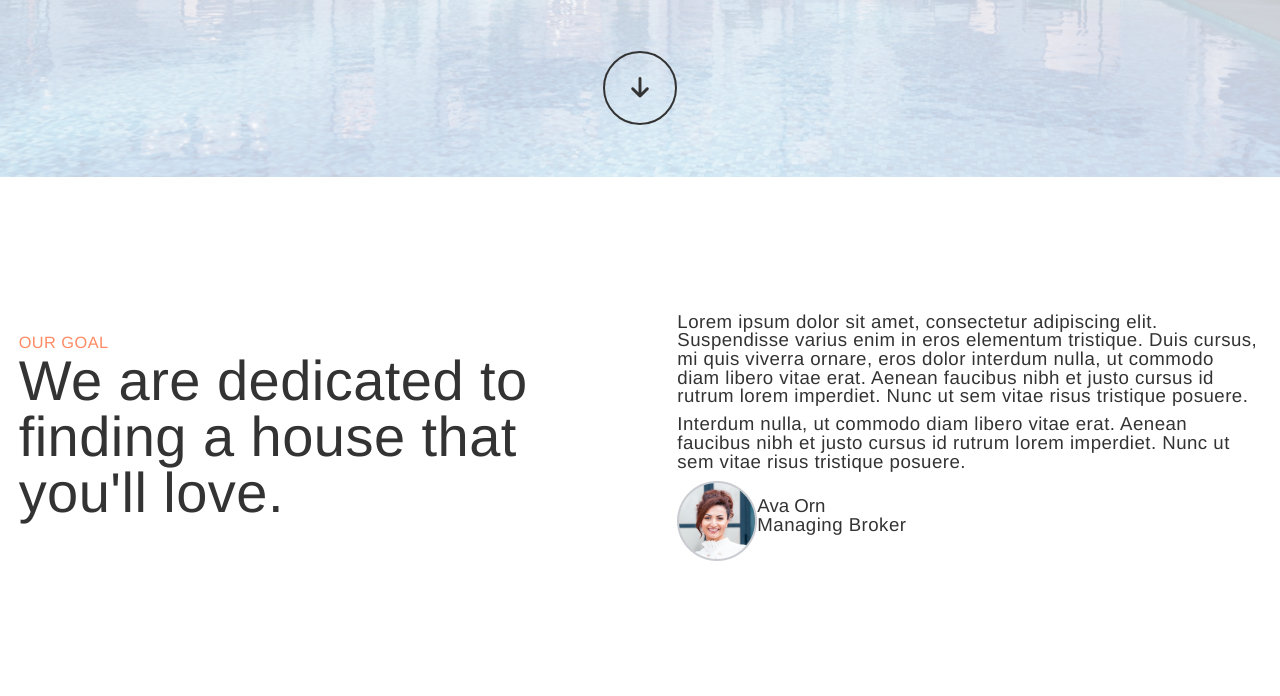
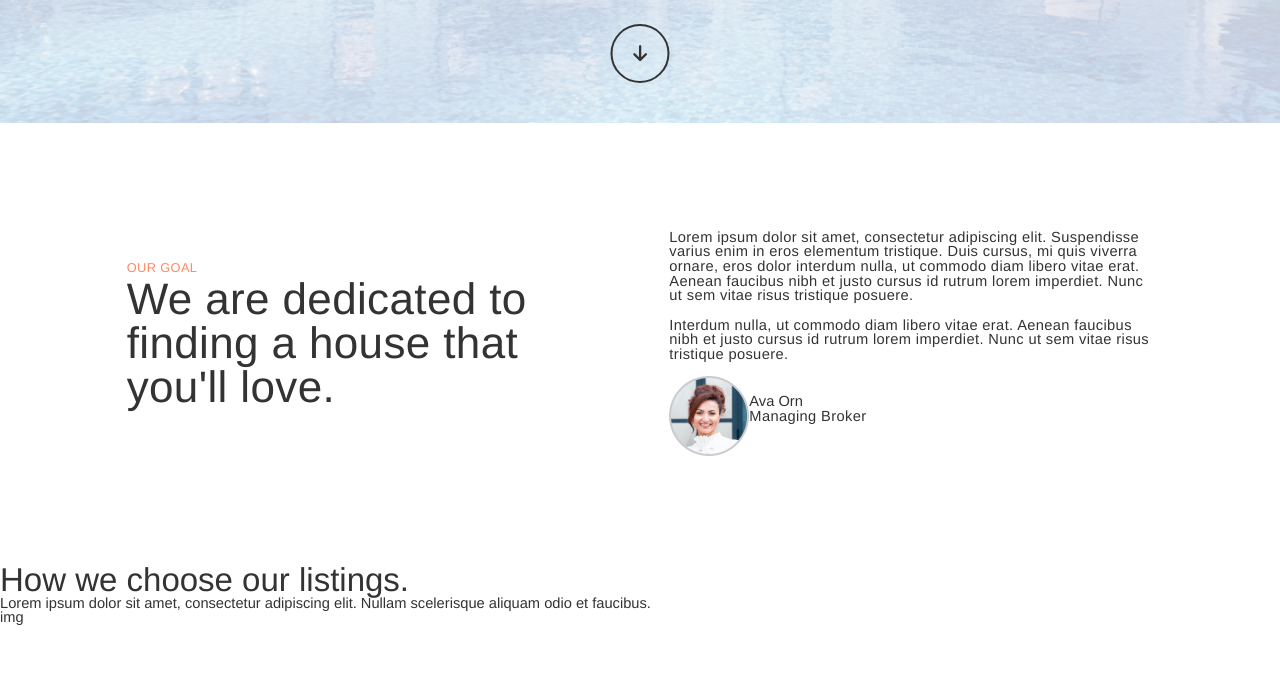
Before and after one commit to sophorey/estate, a website built with webpack: page src/index.html in a window 1280 px wide. Shown: the part 537-1233 px from the top of the page. After the commit the page ends 1162 px from the top, so only its background shows below. Built offline with nearby package versions, Linux system fonts and the light colour scheme.

Commit message:
fix: convert px to pt

```diff
--- a/src/index.html
+++ b/src/index.html
@@ -128,6 +128,16 @@
         </div>
     </section>
 
+    <section id="requirements">
+        <h3>How we choose our listings.</h3>
+        <p>Lorem ipsum dolor sit amet, consectetur
+            adipiscing elit. Nullam scelerisque aliquam odio
+            et faucibus.</p>
+        <section class="requirements__preview">
+            img
+        </section>
+    </section>
+
     <script src="./index.js"></script>
 </body>
 
--- a/src/sass/base/_page.scss
+++ b/src/sass/base/_page.scss
@@ -1,6 +1,6 @@
 html,
 body {
-  min-width: 320px;
+  min-width: 240pt;
 }
 
 html {
--- a/src/sass/base/_typography.scss
+++ b/src/sass/base/_typography.scss
@@ -3,24 +3,24 @@
 html,
 input {
   color: var(--color-fg-style-3);
-  font-size: 16pt;
+  font-size: 12pt;
   font-family: var(--family);
   line-height: 1.375;
 
   @include breakpoints.lg {
-    font-size: 14pt;
+    font-size: 11pt;
   }
 
   @include breakpoints.md {
-    font-size: 13pt;
+    font-size: 10pt;
   }
 
   @include breakpoints.sm {
-    font-size: 12pt;
+    font-size: 9pt;
   }
 
   @include breakpoints.xs {
-    font-size: 11pt;
+    font-size: 8pt;
   }
 }
 
--- a/src/sass/components/_icon.scss
+++ b/src/sass/components/_icon.scss
@@ -4,7 +4,7 @@ a.icon {
   transition: border var(--transition) ease, color var(--transition) ease;
   &.button {
     border-radius: 50%;
-    border: solid var(--color-fg-style-3) 2px;
+    border: solid var(--color-fg-style-3) 2pt;
     transition: border var(--transition) ease, color var(--transition) ease;
   }
 }
--- a/src/sass/components/_worker.scss
+++ b/src/sass/components/_worker.scss
@@ -7,7 +7,7 @@
       width: 4.93rem;
       height: 4.93rem;
       border-radius: 50%;
-      border: solid 2px var(--color-border);
+      border: solid 2pt var(--color-border);
     }
   }
 }
--- a/src/sass/layout/_nav.scss
+++ b/src/sass/layout/_nav.scss
@@ -3,7 +3,7 @@
 #nav {
   .grid {
     padding: 1rem;
-    height: 4.125rem;
+    height: 2.125rem;
     justify-content: space-between;
     display: flex;
     align-items: center;
--- a/src/sass/layout/_our-goal.scss
+++ b/src/sass/layout/_our-goal.scss
@@ -12,6 +12,7 @@
 
     @include breakpoints.sm {
       grid-template-columns: 1fr;
+      grid-gap: 2rem;
     }
 
     h2 {
@@ -32,7 +33,7 @@
       letter-spacing: 0.025rem;
     }
     p {
-      margin-bottom: 0.5rem;
+      margin-bottom: 1rem;
     }
   }
 }
--- /dev/null
+++ b/src/sass/layout/_requirements.scss
@@ -0,0 +1,7 @@
+#requirements {
+  padding: 6.25rem 0;
+  .grid {
+    display: flex;
+    flex-direction: column;
+  }
+}
--- a/src/sass/layout/_wrapper.scss
+++ b/src/sass/layout/_wrapper.scss
@@ -3,7 +3,7 @@
 .wrapper {
   width: 100%;
   margin: 0 auto;
-  max-width: 72rem; // 1151 px
+  max-width: 72rem; // 1151 px or 863 pt
 
   @include breakpoints.sm {
     max-width: 48rem;
--- a/src/sass/libs/_breakpoints.scss
+++ b/src/sass/libs/_breakpoints.scss
@@ -1,8 +1,8 @@
 $breakpoints: (
-  "xs": 425px,
-  "sm": 768px,
-  "md": 1024px,
-  "lg": 1440px,
+  "xs": 319pt,
+  "sm": 576pt,
+  "md": 768pt,
+  "lg": 1080pt,
 );
 
 @mixin xs {
```
